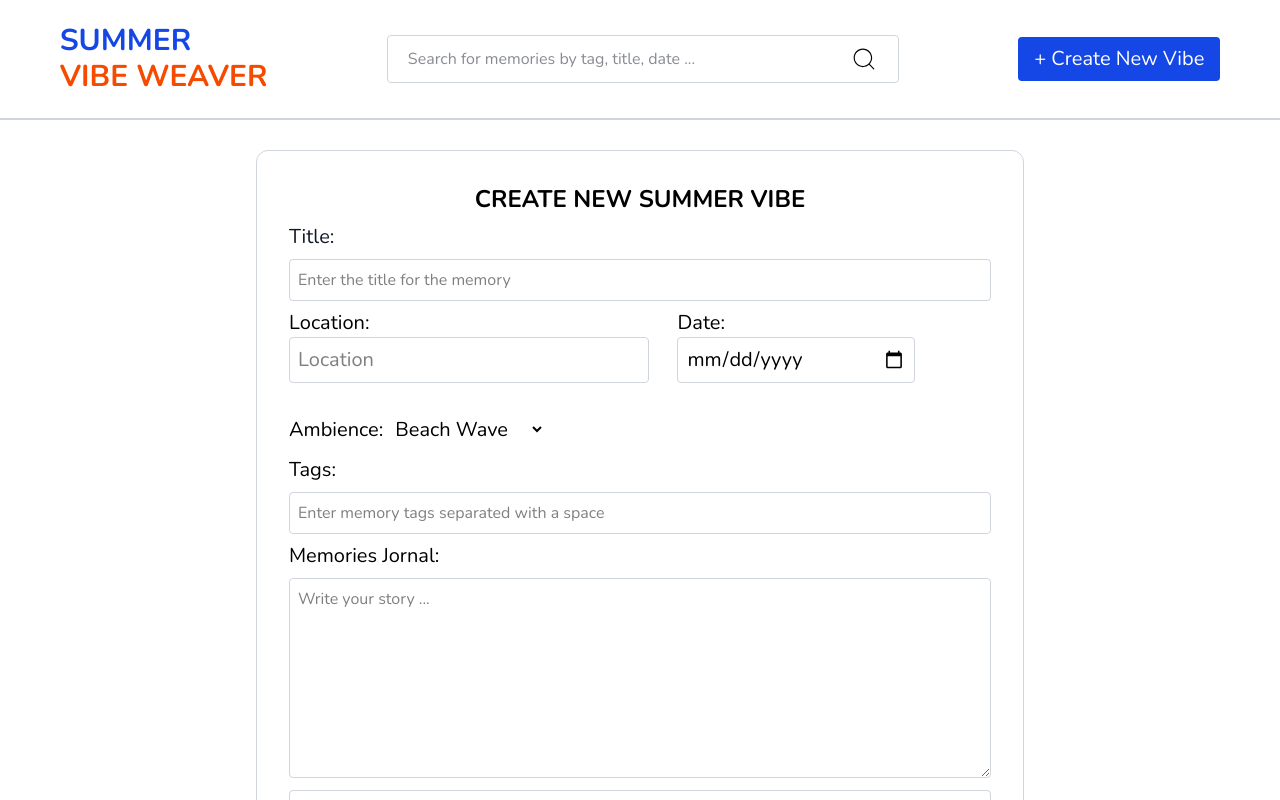
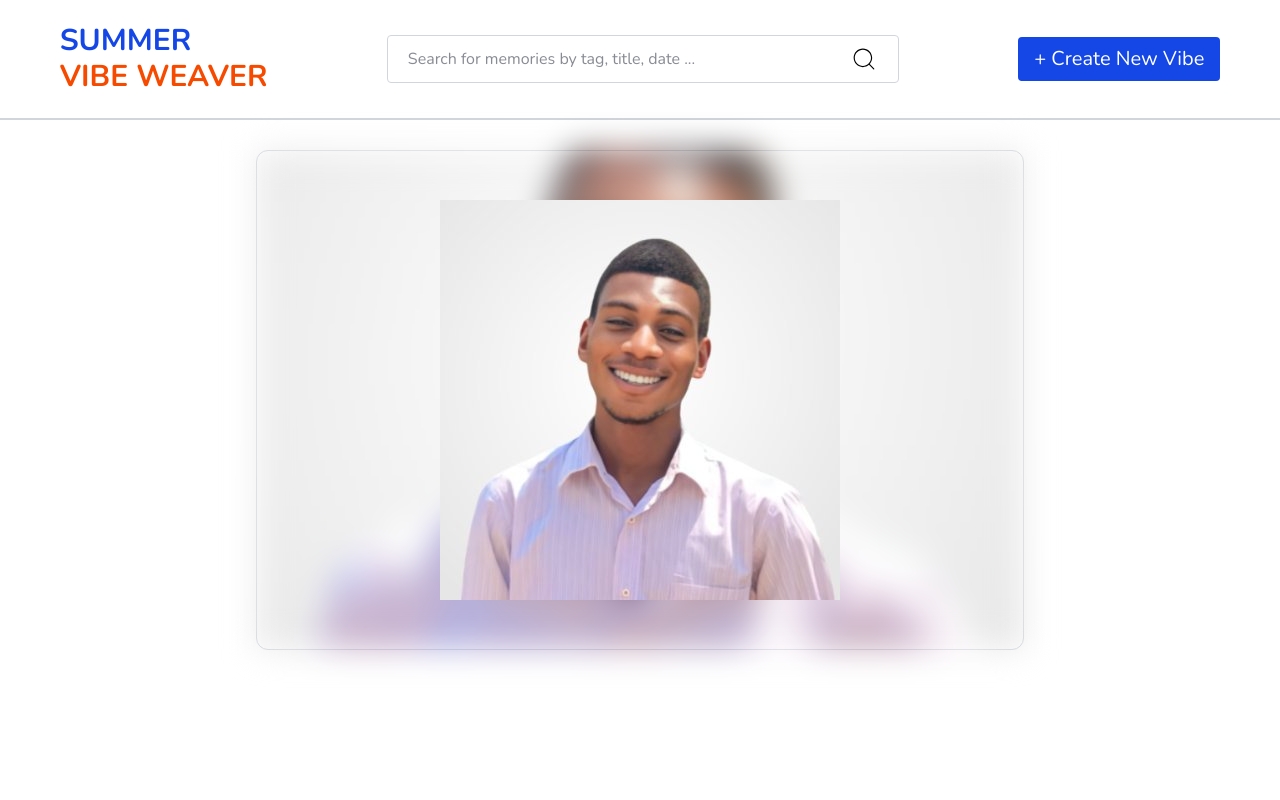
Before and after one commit to olamilekan5162/memoryWeave, a React (Vite) app: page /1 in a window 1280 px wide. Shown: the top 800 px of the page. Built offline with nearby package versions, Linux system fonts and the light colour scheme.

Commit message:
working on the playback page

```diff
--- a/src/App.jsx
+++ b/src/App.jsx
@@ -1,6 +1,6 @@
 import Header from "./components/Header";
 import Hero from "./components/Hero";
-import Main from "./components/Main";
+import Main from "./components/MainContent";
 
 function App() {
   return (
--- a/src/main.jsx
+++ b/src/main.jsx
@@ -4,6 +4,7 @@ import "./index.css";
 import App from "./App.jsx";
 import { createBrowserRouter, RouterProvider } from "react-router-dom";
 import AddCapsule from "./pages/AddCapsule.jsx";
+import Playback from "./pages/Playback.jsx";
 
 const router = createBrowserRouter([
   {
@@ -16,7 +17,7 @@ const router = createBrowserRouter([
   },
   {
     path: "/:id",
-    element: <AddCapsule />,
+    element: <Playback />,
   },
 ]);
 
--- a/src/pages/Playback.jsx
+++ b/src/pages/Playback.jsx
@@ -1,5 +1,30 @@
+import Header from "../components/Header";
+import Lekan from "../assets/lekan.jpg";
+
 const Playback = () => {
-  return <div>playback</div>;
+  return (
+    <>
+      <Header />
+      <div className="flex flex-col items-center justify-center h-full w-full mt-[150px]">
+        <div className="border-1 rounded-xl border-gray-300 h-[500px] w-[95%] md:w-[60%] p-8 relative">
+          <div
+            className="absolute inset-0 bg-cover bg-center bg-no-repeat blur-lg"
+            style={{
+              backgroundImage: `url(${Lekan})`,
+              backgroundSize: "cover",
+            }}
+          />
+          <div className="relative z-10 h-full flex items-center justify-center">
+            <img
+              src={Lekan}
+              alt=""
+              className="max-h-full max-w-full object-contain"
+            />
+          </div>
+        </div>
+      </div>
+    </>
+  );
 };
 
 export default Playback;
```
Also changed, not shown: src/components/MainContent.jsx (renamed from src/components/Main.jsx).
